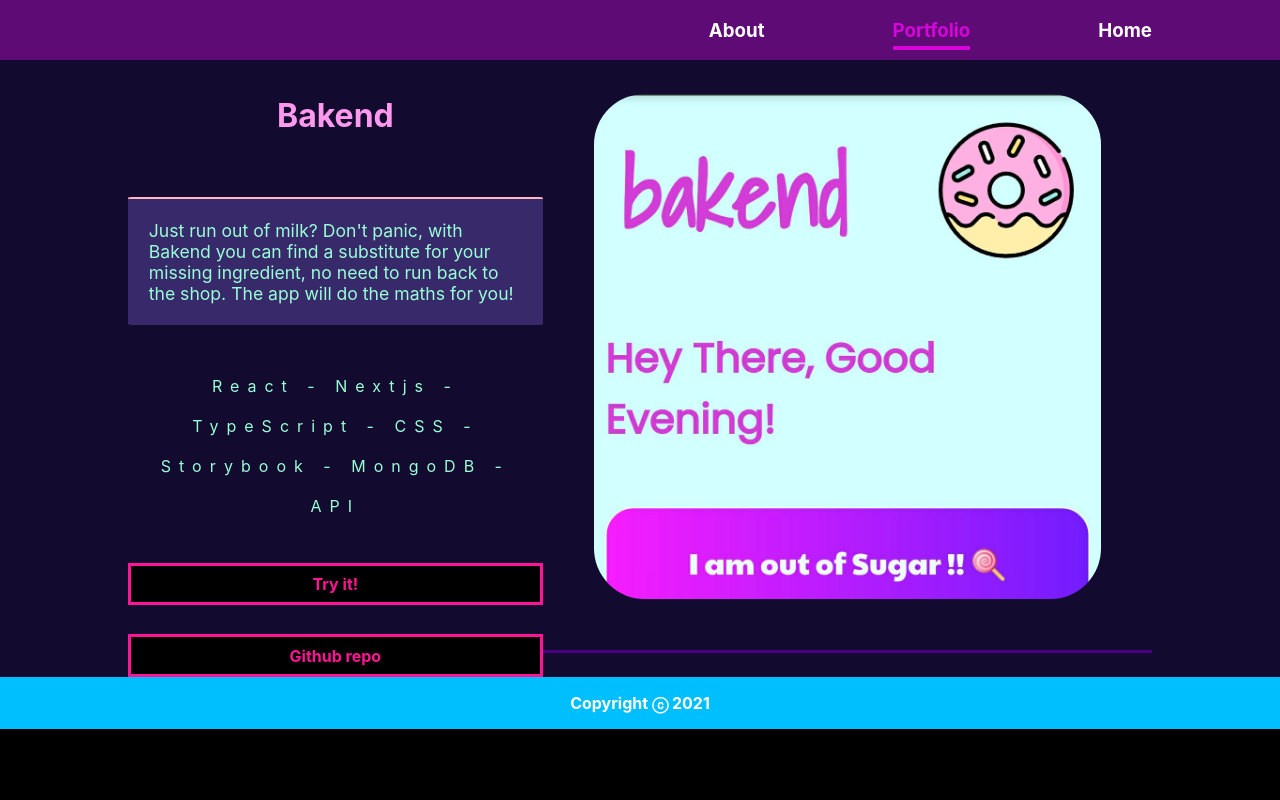
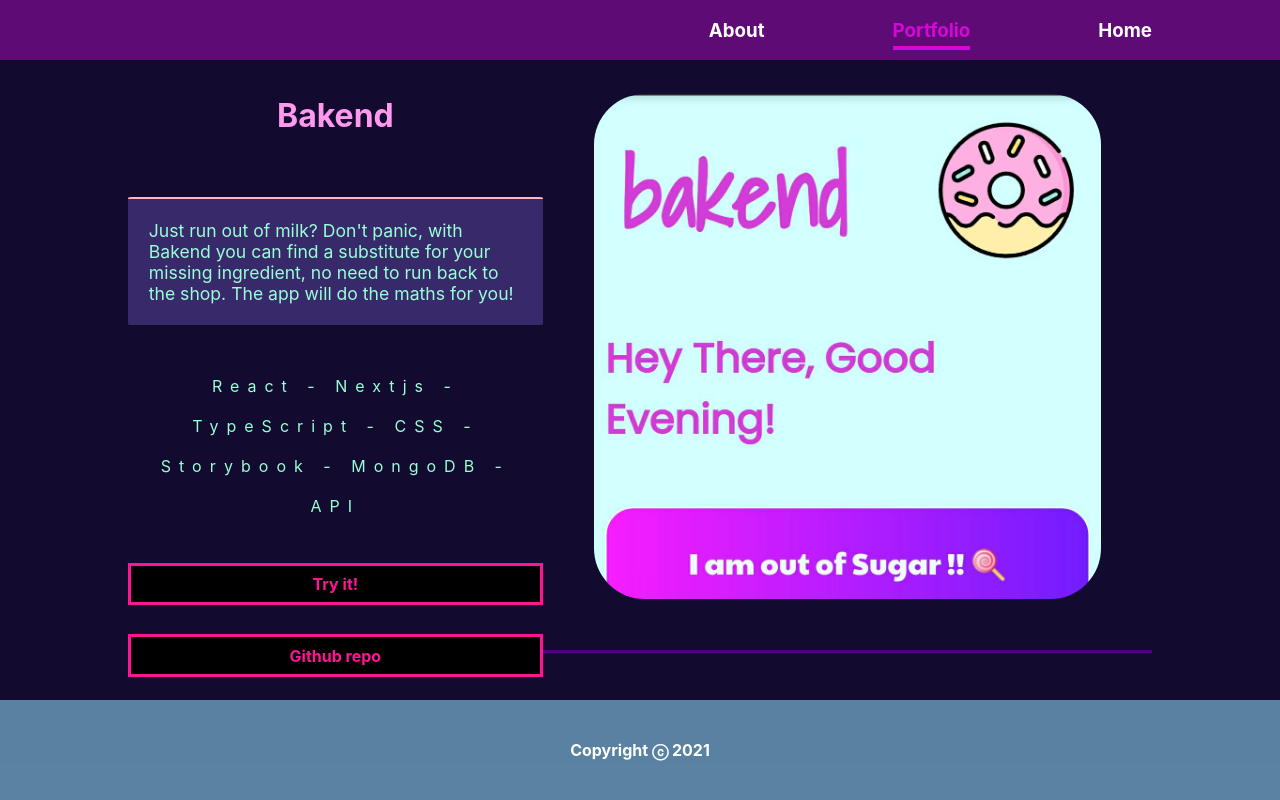
Before and after one commit to SilviaBaer/portfolio-website, a React (Create React App) app in the folder portfolio-website/: page /projects/bakend in a window 1280 px wide. Built offline with nearby package versions, Linux system fonts and the light colour scheme.

Commit message:
🐛 fix footer bug

```diff
--- a/portfolio-website/src/App.css
+++ b/portfolio-website/src/App.css
@@ -1,7 +1,23 @@
  .App {
+  display: flex;
+  flex-direction: column;
   text-align: center;
   background-color: #120a2f;
+  min-height: 100vh;
+  justify-content: space-between;
 }
+
+.main {
+  flex: 1 0 auto;
+}
+
+.footer {
+  width: 100%;
+  height: 2.5rem;
+  background-color: rgba(135, 207, 235, 0.726);
+  margin-bottom: 0;
+}
+
 
 
 @keyframes App-logo-spin {
--- a/portfolio-website/src/App.js
+++ b/portfolio-website/src/App.js
@@ -1,25 +1,22 @@
-import React, { Suspense } from "react";
 import { Route, Switch, Redirect } from "react-router-dom";
 import styles from './App.css';
 import Header from "./components/header/header"
 import Footer from "./components/footer/footer"
 import Welcome from "./pages/welcome"
-//import About from "./pages/about"
-//import Projects from "./pages/projects"
-//import Project from "./pages/project"
-//import NotFound from "./pages/notFound"
-
-const Projects = React.lazy(() => import("./pages/projects"));
-const About = React.lazy(() => import("./pages/about"));
-const NotFound = React.lazy(() => import("./pages/notFound"));
-const Project = React.lazy(() => import("./pages/project"));
+import About from "./pages/about"
+import Projects from "./pages/projects"
+import Project from "./pages/project"
+import NotFound from "./pages/notFound"
+//import 'bootstrap/dist/css/bootstrap.min.css';
 
 function App() {
   return (
     <div className="App">
-      <Suspense fallback={<p className="centered">Loading ...</p>}>
-      <main>
-    <Header/>
+      <div className={styles.mainDiv}>
+      <header>
+      <Header/>
+      </header>
+       <main className={styles.main}>
       <Switch>
         <Route path="/" exact>
           <Redirect to="/welcome"/>
@@ -40,11 +37,12 @@ function App() {
         <NotFound/>
       </Route>
       </Switch>
-      <Footer/>
     </main>
-      </Suspense>
+      </div>
 
-
+    <footer className={styles.footer}>
+    <Footer/>
+    </footer>
 
     </div>
   );
--- a/portfolio-website/src/components/footer/footer.module.css
+++ b/portfolio-website/src/components/footer/footer.module.css
@@ -1,12 +1,12 @@
 .footer {
-    display: flex;
-    flex-direction: column;
-    justify-items: flex-end;
-    background-color: deepskyblue;
+    background-color: rgba(135, 207, 235, 0.61);
+    margin-bottom: 0;
 }
 
 .copy {
     color: white;
     font-weight: bold;
     align-self: center;
+    margin-bottom: 0;
+    padding: 2.5rem;
 }
```
